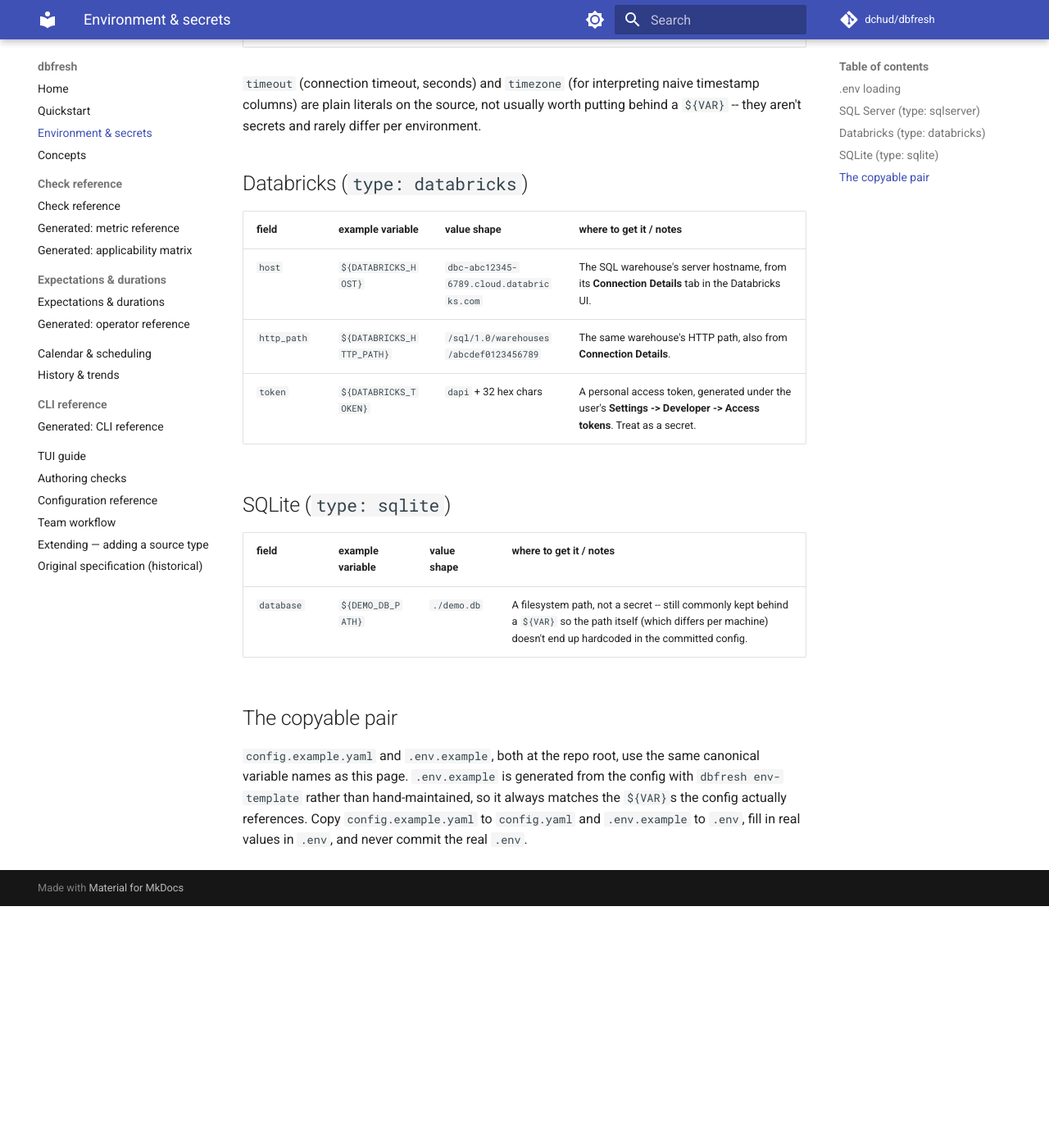
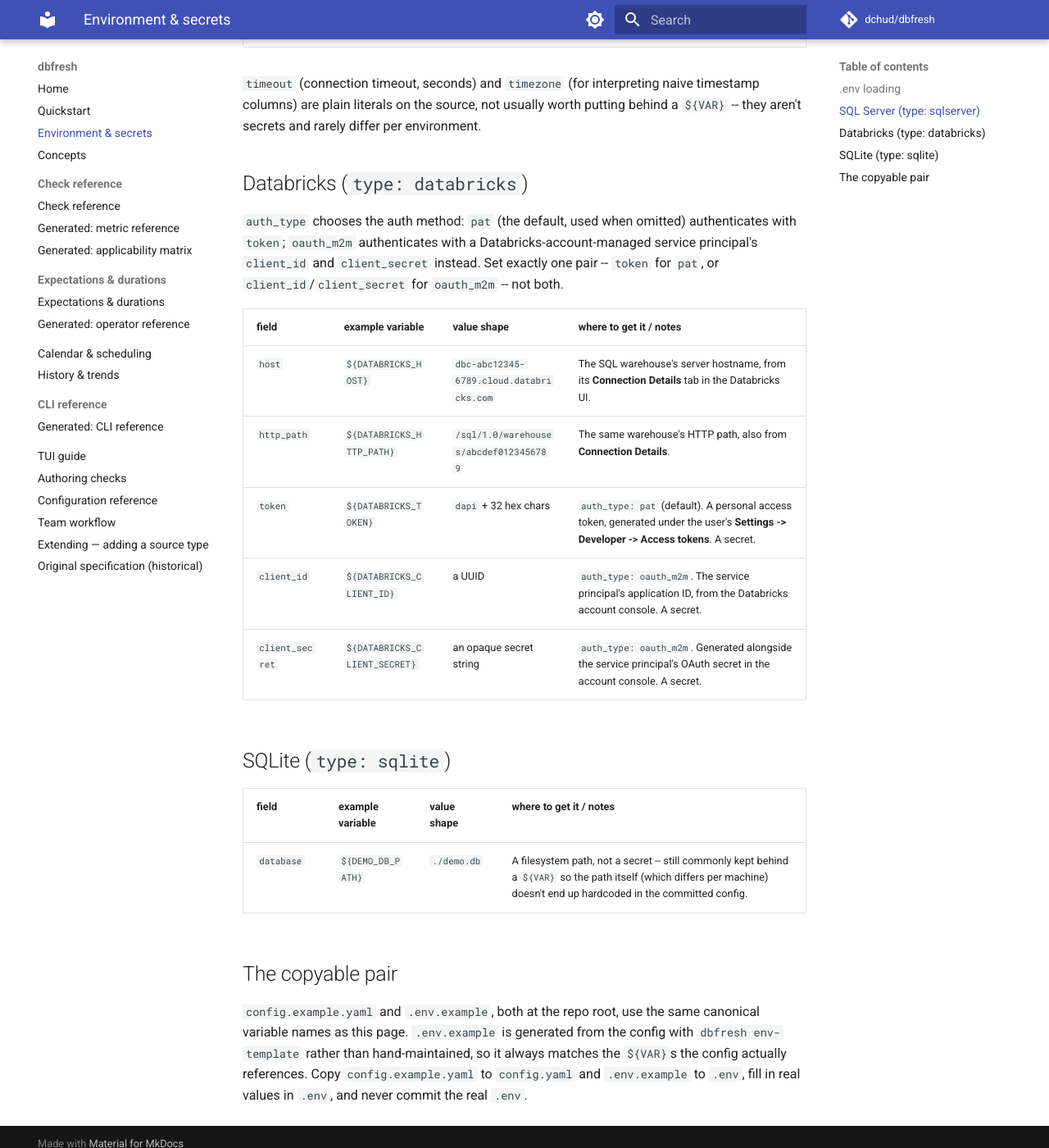
Before and after one commit to dchud/dbfresh, an MkDocs documentation site: the page built from docs/environment.md, in a window 1280 px wide and 1400 px high, scrolled down 907 px. Shown: the whole window at 82% size. Built offline with MkDocs 1.6.1 and Material for MkDocs 9.7.7, drawn with Linux system fonts in a browser that asks for light colours; comment, search, counter and statistics services are not loaded; before the commit the page ends 2012 px from its top, so only the background shows below that.

Commit message:
Document the Databricks service-principal auth option
Add auth_type, client_id, and client_secret to the Databricks env-var
table, and a commented oauth_m2m alternative next to the token line
in config.example.yaml.

```diff
--- a/config.example.yaml
+++ b/config.example.yaml
@@ -23,7 +23,10 @@
     type: databricks
     host: ${DATABRICKS_HOST}
     http_path: ${DATABRICKS_HTTP_PATH}
-    token: ${DATABRICKS_TOKEN}
+    token: ${DATABRICKS_TOKEN} # auth_type: pat (default); or oauth_m2m:
+    # auth_type: oauth_m2m
+    # client_id: ${DATABRICKS_CLIENT_ID}
+    # client_secret: ${DATABRICKS_CLIENT_SECRET}
 
 defaults: # merged into every check when absent; supports
   severity: error #   severity, calendar, where, allow_empty, skip_off_schedule
--- a/docs/environment.md
+++ b/docs/environment.md
@@ -33,11 +33,19 @@
 
 ## Databricks (`type: databricks`)
 
-| field       | example variable          | value shape                              | where to get it / notes                                                                                       |
-| ----------- | -------------------------- | ------------------------------------------ | ----------------------------------------------------------------------------------------------------------------- |
-| `host`      | `${DATABRICKS_HOST}`       | `dbc-abc12345-6789.cloud.databricks.com` | The SQL warehouse's server hostname, from its **Connection Details** tab in the Databricks UI.                    |
-| `http_path` | `${DATABRICKS_HTTP_PATH}`  | `/sql/1.0/warehouses/abcdef0123456789`   | The same warehouse's HTTP path, also from **Connection Details**.                                                  |
-| `token`     | `${DATABRICKS_TOKEN}`      | `dapi` + 32 hex chars                    | A personal access token, generated under the user's **Settings -> Developer -> Access tokens**. Treat as a secret. |
+`auth_type` chooses the auth method: `pat` (the default, used when
+omitted) authenticates with `token`; `oauth_m2m` authenticates with a
+Databricks-account-managed service principal's `client_id` and
+`client_secret` instead. Set exactly one pair -- `token` for `pat`, or
+`client_id`/`client_secret` for `oauth_m2m` -- not both.
+
+| field           | example variable                | value shape                              | where to get it / notes                                                                                                                |
+| --------------- | --------------------------------- | ------------------------------------------ | -------------------------------------------------------------------------------------------------------------------------------------- |
+| `host`          | `${DATABRICKS_HOST}`              | `dbc-abc12345-6789.cloud.databricks.com` | The SQL warehouse's server hostname, from its **Connection Details** tab in the Databricks UI.                                          |
+| `http_path`     | `${DATABRICKS_HTTP_PATH}`         | `/sql/1.0/warehouses/abcdef0123456789`   | The same warehouse's HTTP path, also from **Connection Details**.                                                                        |
+| `token`         | `${DATABRICKS_TOKEN}`             | `dapi` + 32 hex chars                    | `auth_type: pat` (default). A personal access token, generated under the user's **Settings -> Developer -> Access tokens**. A secret.    |
+| `client_id`     | `${DATABRICKS_CLIENT_ID}`         | a UUID                                   | `auth_type: oauth_m2m`. The service principal's application ID, from the Databricks account console. A secret.                           |
+| `client_secret` | `${DATABRICKS_CLIENT_SECRET}`     | an opaque secret string                  | `auth_type: oauth_m2m`. Generated alongside the service principal's OAuth secret in the account console. A secret.                       |
 
 ## SQLite (`type: sqlite`)
 
```
